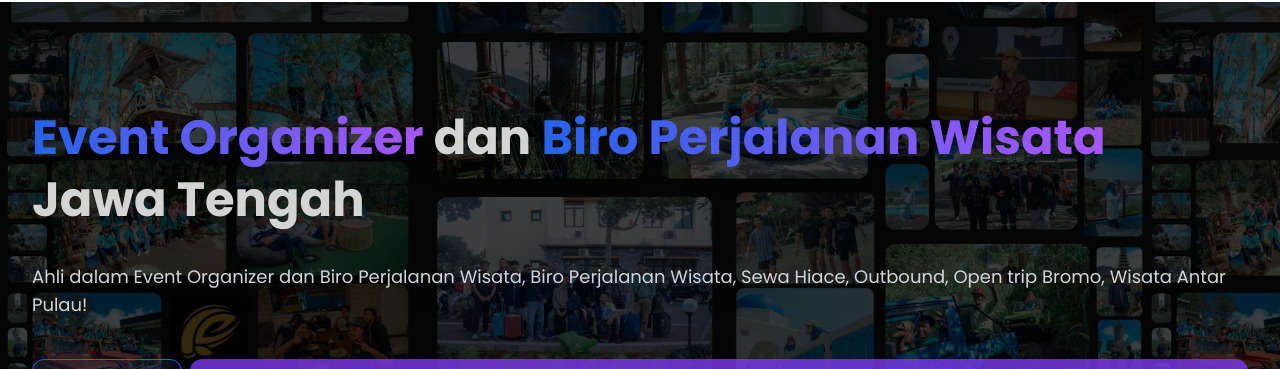
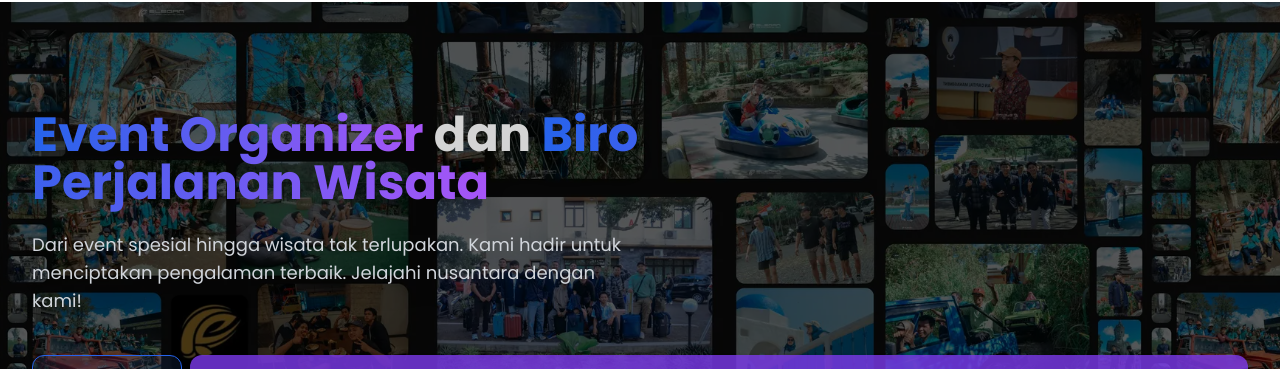
Before and after one commit to McWooden/epm, a Next.js app: page / in a window 1280 px wide. Shown: the part 102-471 px from the top of the page. Built offline with nearby package versions, Linux system fonts and the light colour scheme.

Commit message:
finishing

```diff
--- a/src/app/components/Jumbotron.js
+++ b/src/app/components/Jumbotron.js
@@ -4,10 +4,15 @@ import { PiMedalDuotone } from "react-icons/pi";
 
 export default function Jumbotron() {
     return <div className="bg-[#111111] sm:bg-contain bg-cover bg-center bg-no-repeat relative background-animation">
-        <div className="absolute inset-0 bg-black bg-opacity-75"/>
+        <div className="absolute inset-0 bg-black bg-opacity-65"/>
         <div className="flex flex-col gap-2 min-h-96 container mx-auto justify-center sm:my-16 sm:px-8 my-8 px-8 z-10 relative">
-            <h1 className="text-5xl font-bold text-neutral-300 mb-6 break-all sm:break-normal drop-shadow-xl leading-[1.3]"><span className="bg-clip-text text-transparent bg-gradient-to-r from-blue-600 to-purple-500">Event Organizer</span> dan <span className="bg-clip-text text-transparent bg-gradient-to-r from-blue-600 to-purple-500">Biro Perjalanan Wisata</span> Jawa Tengah</h1>
-            <p className="text-sm sm:text-lg text-gray-300 drop-shadow-xl">Ahli dalam Event Organizer dan Biro Perjalanan Wisata, Biro Perjalanan Wisata, Sewa Hiace, Outbound, Open trip Bromo, Wisata Antar Pulau!</p>
+            <div className="flex flex-col sm:flex-row">
+                <div className="w-full sm:w-3/6">
+                    <h1 className="font-bold text-neutral-300 break-all sm:break-normal mb-6 drop-shadow-xl leading-[1.3] text-4xl sm:text-5xl"><span className="bg-clip-text text-transparent bg-gradient-to-r from-blue-600 to-purple-500">Event Organizer</span> dan <span className="bg-clip-text text-transparent bg-gradient-to-r from-blue-600 to-purple-500">Biro Perjalanan Wisata</span></h1>
+                    <p className="text-sm sm:text-lg text-gray-300 drop-shadow-xl">Dari event spesial hingga wisata tak terlupakan. Kami hadir untuk menciptakan pengalaman terbaik. Jelajahi nusantara dengan kami!</p>
+                </div>
+                <div className="sm:w-3/6"></div>
+            </div>
             <div className="flex flex-col gap-2 sm:flex-row w-full mt-8">
                 <a href="#produk" className="inline-block px-6 py-3 border text-blue-600 font-semibold rounded-xl border-blue-600 bg-blue-500 bg-opacity-10 hover:border-blue-500 hover:text-blue-500 hover:shadow-lg ease-in-out duration-200 shadow">Lihat Produk</a>
                 <a href="#kontak" className="inline-block px-6 py-3 flex-1 bg-opacity-80 bg-violet-600 text-gray-200 rounded-xl ease-in-out duration-200 hover:bg-violet-500 shadow hover:shadow-lg">Kontak kami</a>
```
